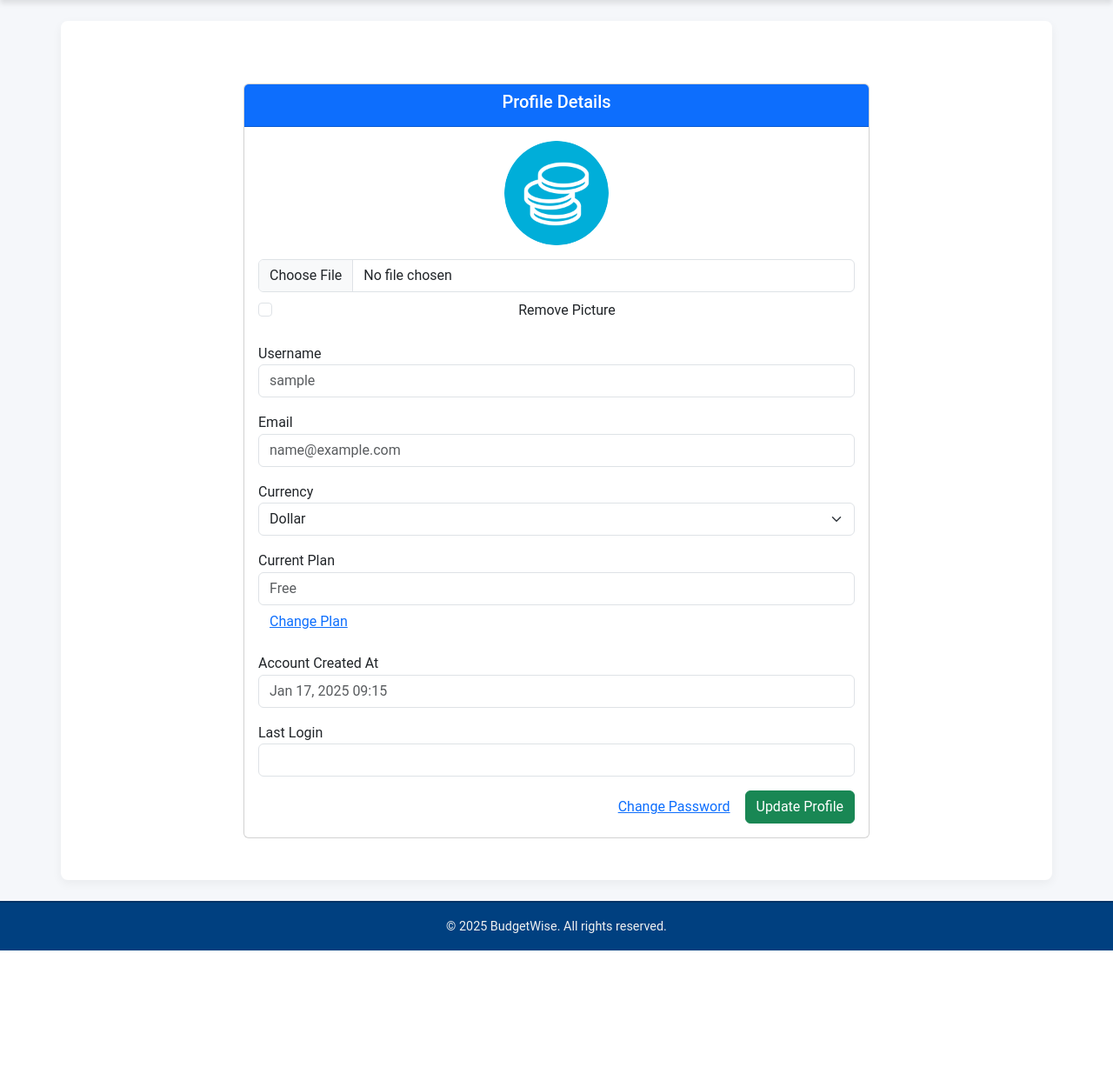
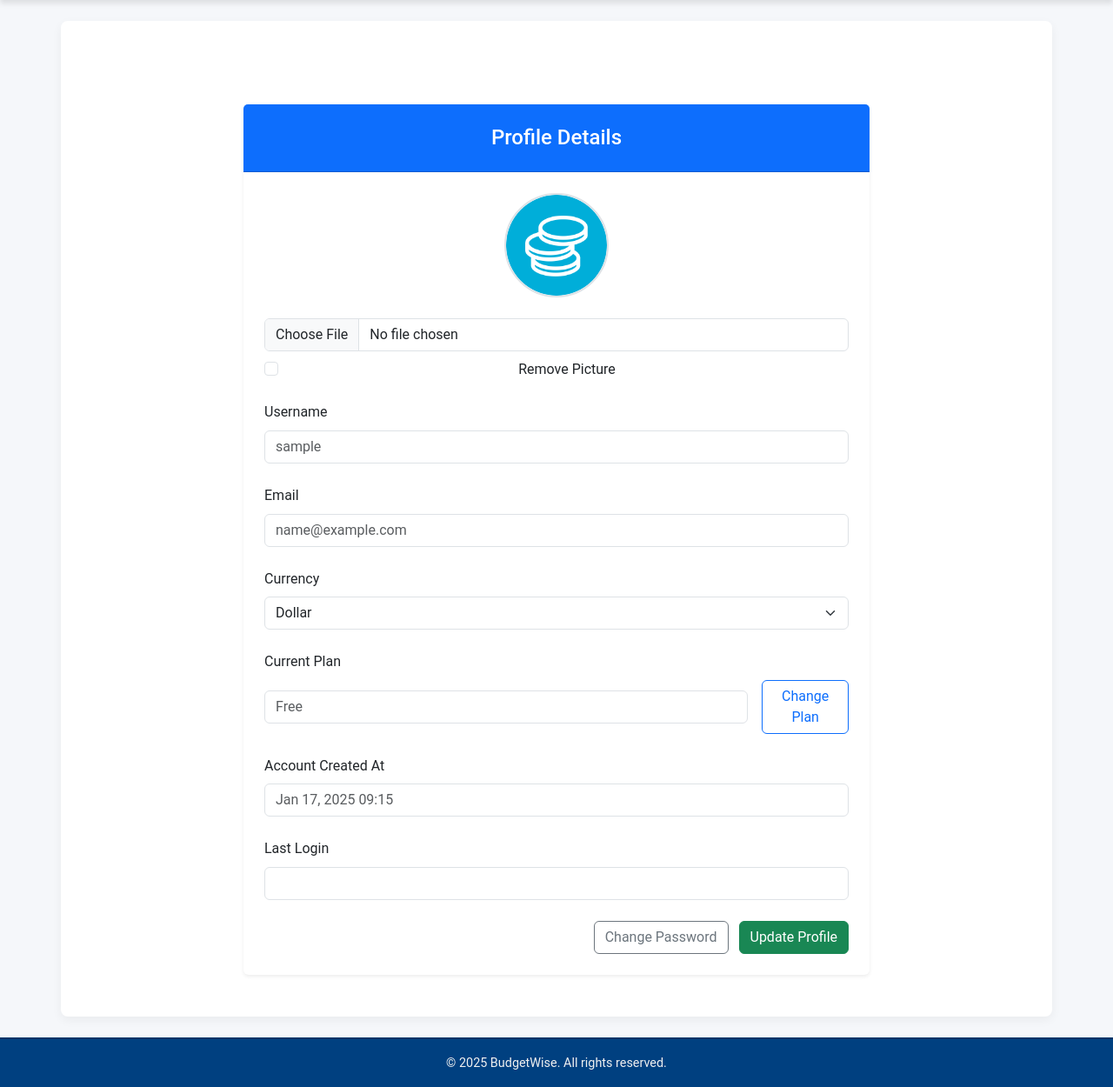
Before and after one commit to ckuly/BudgetWise, a Django app: page /home/profile/ in a window 1280 px wide. Shown: the part 72-1322 px from the top of the page at 87% size. Before the commit the page ends 1165 px from the top, so only its background shows below. Run offline with Django 5.2, Linux system fonts and the light colour scheme; the visitor is signed in with stand-in values (Sample User, id 1).

Commit message:
Changes mini

```diff
--- a/templates/base/profile.html
+++ b/templates/base/profile.html
@@ -4,38 +4,40 @@
 {% block title %}Profile{% endblock %}
 
 {% block content %}
-<div class="container mt-4">
+<div class="container mt-5">
     <div class="row justify-content-center">
-        <div class="col-md-8">
-            <div class="card">
-                <div class="card-header bg-primary text-white text-center">
-                    <h5>Profile Details</h5>
+        <div class="col-md-10 col-lg-8">
+            <div class="card shadow-sm border-0">
+                <div class="card-header bg-primary text-white text-center py-4">
+                    <h4 class="mb-0">Profile Details</h4>
                 </div>
-                <div class="card-body">
+                <div class="card-body p-4">
                     <form method="post" enctype="multipart/form-data" action="{% url 'profile' %}">
                         {% csrf_token %}
 
                         <div class="text-center mb-4">
-                            <img src="{{ user.profile.profile_picture.url }}" alt="Profile Picture" class="rounded-circle mb-3" width="120" height="120">
-                            <input type="file" id="profile_picture" name="profile_picture" class="form-control">
+                            <img src="{{ user.profile.profile_picture.url }}" alt="Profile Picture"
+                                class="rounded-circle border border-2 mb-3"
+                                width="120" height="120">
+                            <input type="file" id="profile_picture" name="profile_picture" class="form-control mt-2">
                             <div class="form-check mt-2">
                                 <input type="checkbox" class="form-check-input" id="remove_picture" name="remove_picture">
                                 <label class="form-check-label" for="remove_picture">Remove Picture</label>
                             </div>
                         </div>
 
-                        <div class="mb-3">
-                            <label>Username</label>
+                        <div class="mb-4">
+                            <label class="form-label">Username</label>
                             <input type="text" class="form-control text-muted" value="{{ user.username }}" readonly>
                         </div>
 
-                        <div class="mb-3">
-                            <label>Email</label>
+                        <div class="mb-4">
+                            <label class="form-label">Email</label>
                             <input type="email" class="form-control text-muted" value="{{ user.email }}" readonly>
                         </div>
 
-                        <div class="mb-3">
-                            <label>Currency</label>
+                        <div class="mb-4">
+                            <label class="form-label">Currency</label>
                             <select name="currency" class="form-select">
                                 {% for code, name in user.profile.CURRENCIES %}
                                     <option value="{{ code }}" {% if user.profile.currency == code %}selected{% endif %}>{{ name }}</option>
@@ -43,24 +45,26 @@
                             </select>
                         </div>
 
-                        <div class="mb-3">
-                            <label>Current Plan</label>
-                            <input type="text" class="form-control text-muted" value="{{ user.profile.get_plan_display }}" readonly>
-                            <a href="{% url 'membership' %}" class="btn btn-link">Change Plan</a>
+                        <div class="mb-4">
+                            <label class="form-label">Current Plan</label>
+                            <div class="d-flex align-items-center">
+                                <input type="text" class="form-control text-muted me-3" value="{{ user.profile.get_plan_display }}" readonly>
+                                <a href="{% url 'membership' %}" class="btn btn-outline-primary">Change Plan</a>
+                            </div>
                         </div>
 
-                        <div class="mb-3">
-                            <label>Account Created At</label>
+                        <div class="mb-4">
+                            <label class="form-label">Account Created At</label>
                             <input type="text" class="form-control text-muted" value="{{ user.profile.created_at|date:'M d, Y H:i' }}" readonly>
                         </div>
 
-                        <div class="mb-3">
-                            <label>Last Login</label>
+                        <div class="mb-4">
+                            <label class="form-label">Last Login</label>
                             <input type="text" class="form-control text-muted" value="{{ user.last_login|date:'M d, Y H:i' }}" readonly>
                         </div>
 
                         <div class="text-end">
-                            <a href="{% url 'password_change' %}" class="btn btn-link">Change Password</a>
+                            <a href="{% url 'password_change' %}" class="btn btn-outline-secondary me-2">Change Password</a>
                             <button type="submit" class="btn btn-success">Update Profile</button>
                         </div>
                     </form>
```
